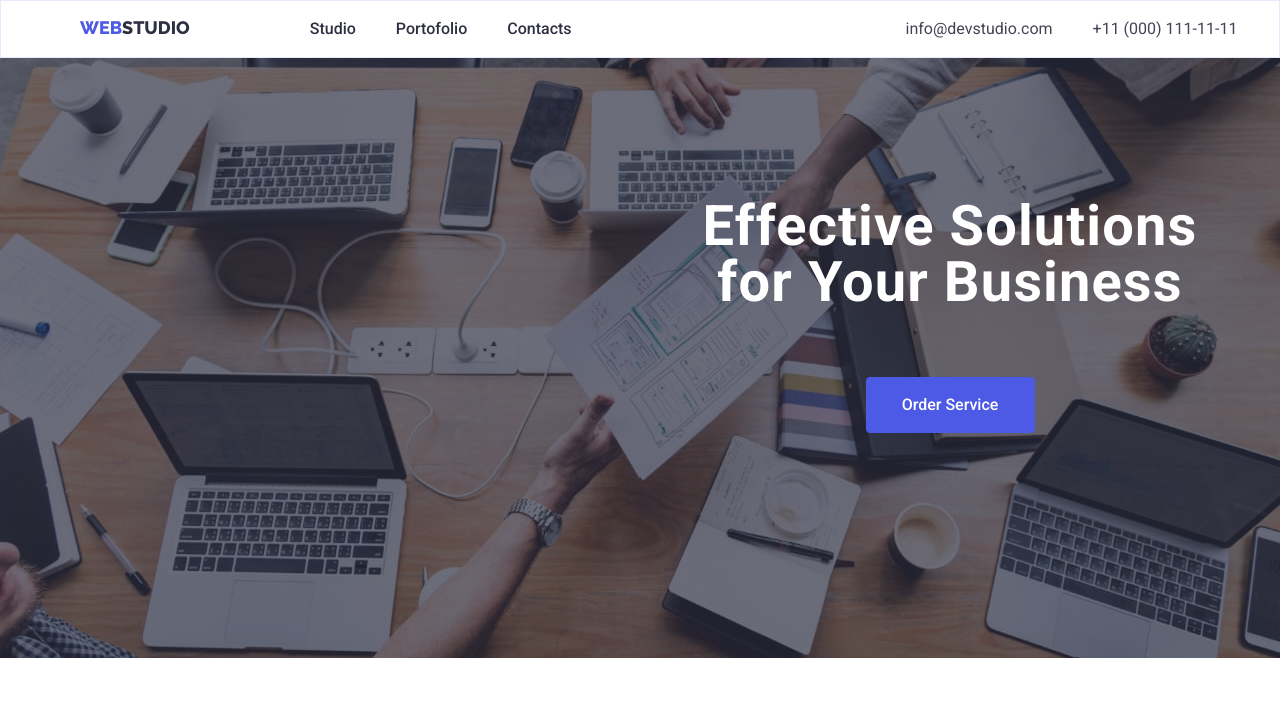
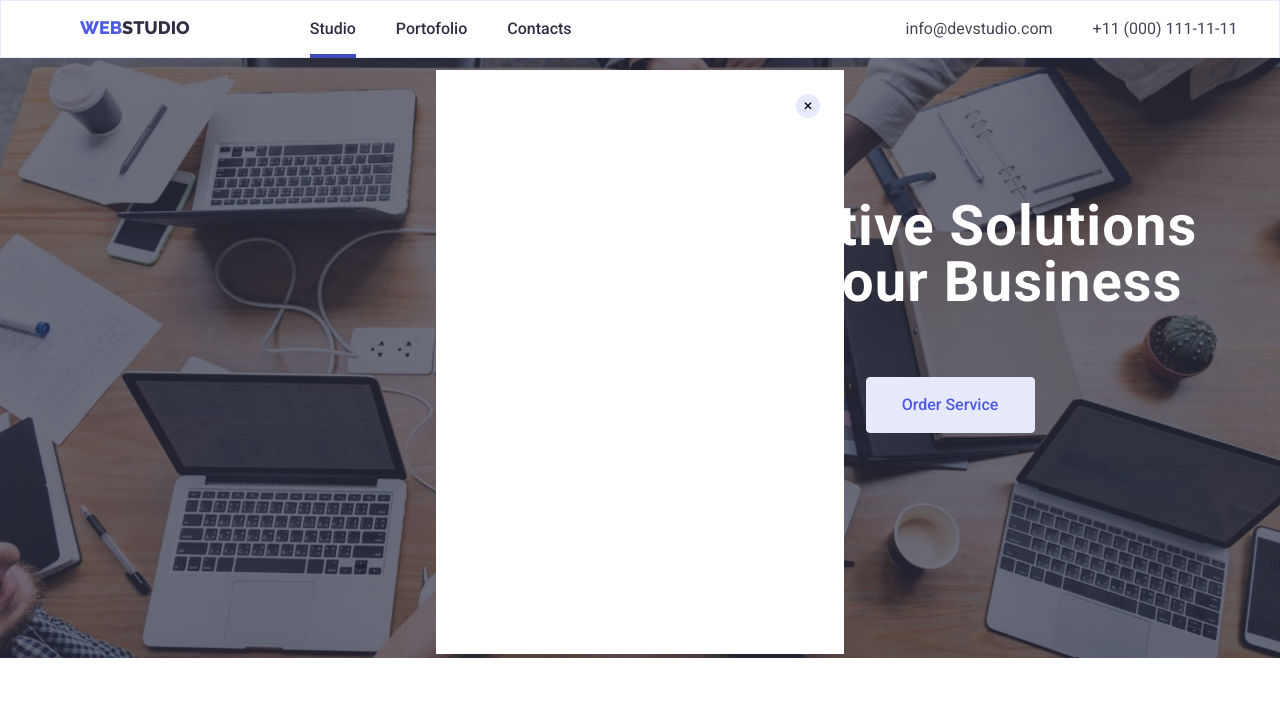
Before and after one commit to Zenley/goit-markup-hw-05, a plain HTML site: page index.html in a window 1280 px wide. Both pictures are taken after a click on the button "Order Service". Shown: the top 721 px of the page. Drawn offline with Linux system fonts and the light colour scheme.

Commit message:
added transitions
Added transitions of 250ms to all the buttons and links, removed the outline for all the buttons and links, added the contact us modal

```diff
--- a/index.html
+++ b/index.html
@@ -22,7 +22,7 @@
             <a href="index.html" class="logo">STUDIO</a>
             <nav class="nav-bar">
                 <ul class="nav-list">
-                    <li><a href="index.html">Studio</a></li>
+                    <li><a href="index.html" class="active">Studio</a></li>
                     <li><a href="portofolio.html">Portofolio</a> </li>
                     <li><a href="contacts.html">Contacts</a> </li>
                 </ul>
@@ -40,7 +40,12 @@
             <div class="container">
                 <h1 class="hero-title">Effective Solutions<br>for Your Business
                 </h1>
-                <button type="button" class="order-service">Order Service</button>
+                <button type="button" class="order-service " data-modal-open>Order Service</button>
+            </div>
+            <div class="modal is-hidden" data-modal>
+                <div class="modal-content">
+                    <div class="button close-btn" data-modal-close>&times;</div>
+                </div>
             </div>
         </section>
         <!-- Section strenghts -->
@@ -336,6 +341,7 @@
             </div>
         </div>
     </footer>
+    <script src="./js/modal.js"></script>
 </body>
 
 </html>
--- /dev/null
+++ b/js/modal.js
@@ -0,0 +1,14 @@
+(() => {
+  const refs = {
+    openModalBtn: document.querySelector("[data-modal-open]"),
+    closeModalBtn: document.querySelector("[data-modal-close]"),
+    modal: document.querySelector("[data-modal]"),
+  };
+
+  refs.openModalBtn.addEventListener("click", toggleModal);
+  refs.closeModalBtn.addEventListener("click", toggleModal);
+
+  function toggleModal() {
+    refs.modal.classList.toggle("is-hidden");
+  }
+})();
--- a/styles/portofolio.css
+++ b/styles/portofolio.css
@@ -74,6 +74,12 @@ h4 {
     gap: 40px;
     list-style: none;
     line-height: 1.5;
+}
+
+.nav-list a.active {
+    border-bottom: 4px solid #404BBF;
+    ;
+    padding-bottom: 16px;
 }
 
 .another-contact{
--- a/styles/styles.css
+++ b/styles/styles.css
@@ -32,6 +32,8 @@
         font-size: 18px;
         padding-right: 76px;
         padding-left: 40px;
+        transition-duration: 250ms;
+        outline: none;
     }
 
 a {
@@ -73,6 +75,16 @@ h4 {
     line-height: 1.5;
 }
 
+.nav-list a{
+transition-duration: 250ms;
+outline: none;
+}
+
+.nav-list a.active{
+    border-bottom: 4px solid #404BBF;;
+    padding-bottom: 16px;
+}
+
 [href$=".html"]:hover{
     color: #404BBF;
 }
@@ -95,10 +107,13 @@ h4 {
 
 .contact>li>a:hover {
 color: #404BBF;
+transition-duration: 250ms;
 }
 
 .contact>li>a:focus {
     color: #404BBF;
+    outline: none;
+    transition-duration: 250ms;
 }
 
 /* Background color for hero section */
@@ -148,6 +163,46 @@ color: #404BBF;
     box-shadow: 0 4px 4px 0 rgba(0, 0, 0, 0.15), rgba(0, 0, 0, 0.15);
     border: 1px solid #4D5AE5;
     margin-top: 20px;
+    transition-duration: 250ms;
+}
+
+.is-hidden{
+    visibility: hidden;
+}
+
+.modal{
+    position: fixed;
+    top: 0;
+    left: 0;
+    width: 100vw;
+    height: 100vw;
+    display: flex;
+    justify-content: center;
+}
+
+.modal-content{
+    margin: 0 auto;
+    padding: 16px;
+    background-color: #ffffff;
+    width: 408px;
+    height: 584px;
+    position: relative;
+    margin-top: 70px;
+}
+
+.close-btn{
+    background-color: #E7E9FC;
+    border-radius: 50%;
+    position: absolute;
+    color: #000;
+    outline: none;
+    right: 24px;
+    top: 24px;
+    height: 24px;
+    width: 24px;
+    display: flex;
+    justify-content: center;
+    align-items: center;
 }
 
 .hero-section .container{
@@ -158,9 +213,14 @@ color: #404BBF;
     margin-left: 350px;
 }
 
-.order-service:hover{
+.order-service:hover,
+.order-service:focus
+{
     background-color: #E7E9FC;
+    border: 1px solid #E7E9FC;
     color: #4D5AE5;
+    outline: none;
+    cursor: pointer;
 }
 
 .section-one{
@@ -287,6 +347,8 @@ color: #404BBF;
     display: flex;
     justify-content: center;
     align-items: center;
+    transition: 250ms;
+    outline: none;
 }
 
 .social-media .icon:hover,
@@ -324,6 +386,7 @@ color: #404BBF;
 .customers .customers-logo:hover,
 .customers .customers-logo:active{
     border: 1px solid #10A5F5;
+    transition: 250ms;
 }
 
 .customers-logo svg{
@@ -332,6 +395,7 @@ color: #404BBF;
 
 .customers-logo svg :hover{
     color: #10A5F5;
+    transition: 250ms;
 }
 
 .customers-logo svg use{
@@ -369,6 +433,8 @@ color: #404BBF;
     color: #ffffff;
     line-height: 1.31;
     font-size: 18px;
+    transition: 250ms;
+    outline: none;
 }
 
 .footer .container h4{
@@ -400,8 +466,12 @@ font-weight: 500;
     display: flex;
     justify-content: center;
     align-items: center;
+    transition: 250ms;
+    outline: none;
 }
 
-.social-media-footer  :hover{
+.social-media-footer :hover,
+.social-media-footer :focus{
     background-color: #10A5F5;
+    outline: none;
 }
```
Also changed, not shown: portofolio.html (+1 -1 lines).
